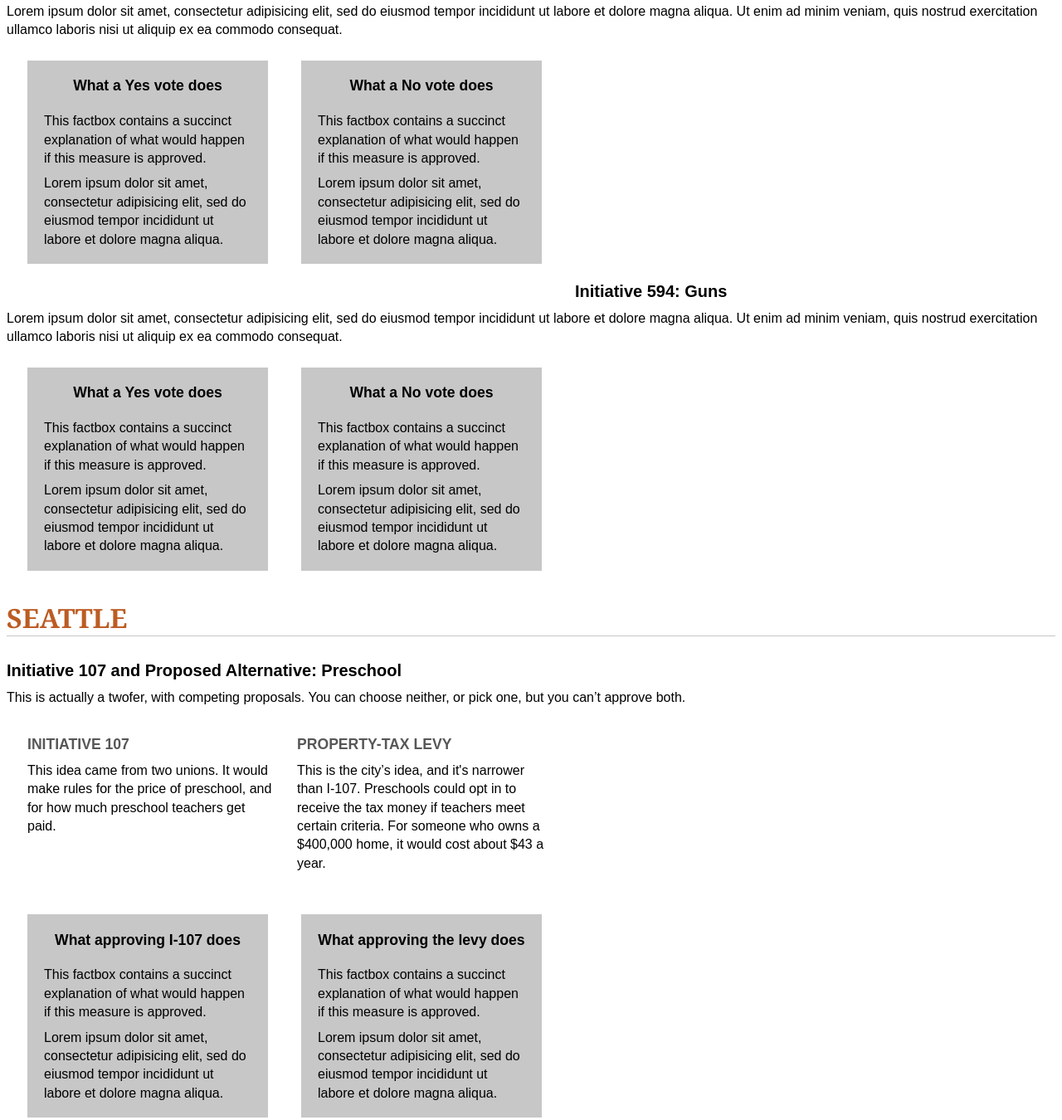
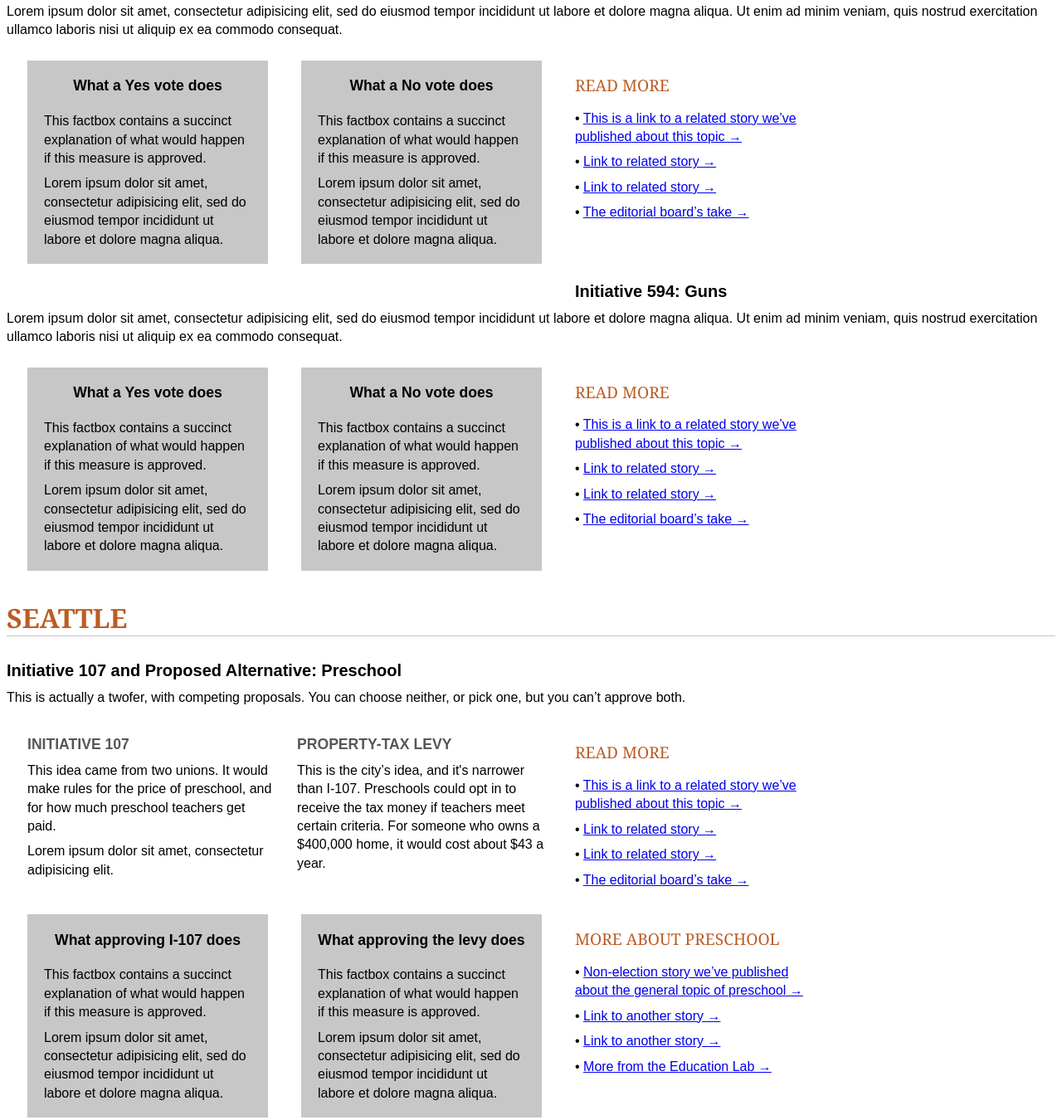
Before and after one commit to GinaCole/Ballot-Decoder-2014, a plain HTML site: page index.html in a window 1280 px wide. Shown: the part 595-1945 px from the top of the page at 83% size. Drawn offline with Linux system fonts and the light colour scheme; a small style sheet from the web is missing.

Commit message:
Puts related links box on initiatives, unbolds h2

```diff
--- a/CSS/styles.css
+++ b/CSS/styles.css
@@ -36,8 +36,9 @@ h2 {
 	text-transform: uppercase;
 }
 .related {
-	font-size: 110%;
+	font-size: 120%;
 	border-bottom: none;
+	font-weight: normal;
 }
 h3 {
 	font-size: 120%;
@@ -84,6 +85,7 @@ h4 {
 .column-right {
 	width: 300px;
 	float: left;
+	margin: 0 35 0 0;
 }
 .factbox-left {
 	width: 250px;
--- a/index.html
+++ b/index.html
@@ -5,8 +5,7 @@
 	<link rel="stylesheet" id="belodin-css" href="http://stmediakit.wpengine.netdna-cdn.com/wp-content/themes/stmediakit-child/webfonts.css?ver=3.9.2" type="text/css" media="all">
 </head>
 <h1 class="hed6">Decode your 2014 ballot</h1>
-<p class="summary">Lorem ipsum dolor sit amet, consectetur adipisicing elit, sed do eiusmod
-tempor incididunt ut labore et dolore magna aliqua.</p>
+<p class="summary">This is some placeholder text so we can see what the project will look like with a Web summary.</p>
 	<h2>Statewide</h2>
 		<h4>Initiative 1351: K-12 education</h4>
 			<p>Lorem ipsum dolor sit amet, consectetur adipisicing elit, sed do eiusmod
@@ -58,6 +57,15 @@ tempor incididunt ut labore et dolore magna aliqua.</p>
 						<p>Lorem ipsum dolor sit amet, consectetur adipisicing elit, sed do eiusmod
 						tempor incididunt ut labore et dolore magna aliqua.</p>
 				</div>
+				<div class="factbox-related">
+					<h2 class="related">Read more</h2>
+						<p class="box-text">
+							<p>&bull; <a href="http://seattletimes.com">This is a link to a related story we&rsquo;ve published about this topic &rarr;</a></p>
+							<p>&bull; <a href="http://seattletimes.com">Link to related story &rarr;</a></p>
+							<p>&bull; <a href="http://seattletimes.com">Link to related story &rarr;</a></p>
+							<p>&bull; <a href="http://seattletimes.com/html/editorials/2023357524_initiative1351edit20140413xml.html">The editorial board&rsquo;s take &rarr;</a></p>
+						</p>
+				</div>
 				<div class="clearfix">
 				</div>
 			</div>
@@ -80,6 +88,15 @@ tempor incididunt ut labore et dolore magna aliqua.</p>
 						<p>Lorem ipsum dolor sit amet, consectetur adipisicing elit, sed do eiusmod
 						tempor incididunt ut labore et dolore magna aliqua.</p>
 				</div>
+				<div class="factbox-related">
+					<h2 class="related">Read more</h2>
+						<p class="box-text">
+							<p>&bull; <a href="http://seattletimes.com">This is a link to a related story we&rsquo;ve published about this topic &rarr;</a></p>
+							<p>&bull; <a href="http://seattletimes.com">Link to related story &rarr;</a></p>
+							<p>&bull; <a href="http://seattletimes.com">Link to related story &rarr;</a></p>
+							<p>&bull; <a href="http://seattletimes.com/html/editorials/2023357524_initiative1351edit20140413xml.html">The editorial board&rsquo;s take &rarr;</a></p>
+						</p>
+				</div>
 				<div class="clearfix">
 				</div>
 			</div>
@@ -91,11 +108,21 @@ tempor incididunt ut labore et dolore magna aliqua.</p>
 					<div class="column-left">
 						<p class="label">Initiative 107</p>
 						<p>This idea came from two unions. It would make rules for the price of preschool, and for how much preschool teachers get paid.</p>
+						<p>Lorem ipsum dolor sit amet, consectetur adipisicing elit.</p>
 					</div>
 					<div class="column-right">
 						<p class="label">Property-tax levy</p>
 							<p>This is the city&rsquo;s idea, and it's narrower than I-107. Preschools could opt in to receive the tax money if teachers meet certain criteria. For someone who owns a $400,000 home, it would cost about $43 a year.</p>
 					</div>
+					<div class="factbox-related">
+					<h2 class="related">Read more</h2>
+						<p class="box-text">
+							<p>&bull; <a href="http://seattletimes.com">This is a link to a related story we&rsquo;ve published about this topic &rarr;</a></p>
+							<p>&bull; <a href="http://seattletimes.com">Link to related story &rarr;</a></p>
+							<p>&bull; <a href="http://seattletimes.com">Link to related story &rarr;</a></p>
+							<p>&bull; <a href="http://seattletimes.com/html/editorials/2023357524_initiative1351edit20140413xml.html">The editorial board&rsquo;s take &rarr;</a></p>
+						</p>
+				</div>
 					<div class="clearfix">
 					</div>
 				</div>
@@ -112,11 +139,22 @@ tempor incididunt ut labore et dolore magna aliqua.</p>
 						<p>Lorem ipsum dolor sit amet, consectetur adipisicing elit, sed do eiusmod
 						tempor incididunt ut labore et dolore magna aliqua.</p>
 					</div>
+					<div class="factbox-related">
+					<h2 class="related">More about preschool</h2>
+						<p class="box-text">
+							<p>&bull; <a href="http://seattletimes.com">Non-election story we&rsquo;ve published about the general topic of preschool &rarr;</a></p>
+							<p>&bull; <a href="http://seattletimes.com">Link to another story &rarr;</a></p>
+							<p>&bull; <a href="http://seattletimes.com">Link to another story &rarr;</a></p>
+							<p>&bull; <a href="http://seattletimes.com">More from the Education Lab &rarr;</a></p>
+						</p>
+				</div>
 					<div class="factbox-center">
 					<h5>What choosing neither does</h5>
 						<p>This would keep things the way they are. Lorem ipsum dolor sit amet, consectetur adipisicing elit, consectetur adipisicing elit, sed do eiusmod
 						tempor incididunt ut labore et dolore magna aliqua.</p>
 					</div>
 				</div>
+				<div class="clearfix">
+				</div>
 			<!--<p>The unions didn&rsquo;t want their measure to compete with the property-tax levy, but the City Council put the two measures on the ballot that way anyway.</p>-->
 </html>
```
